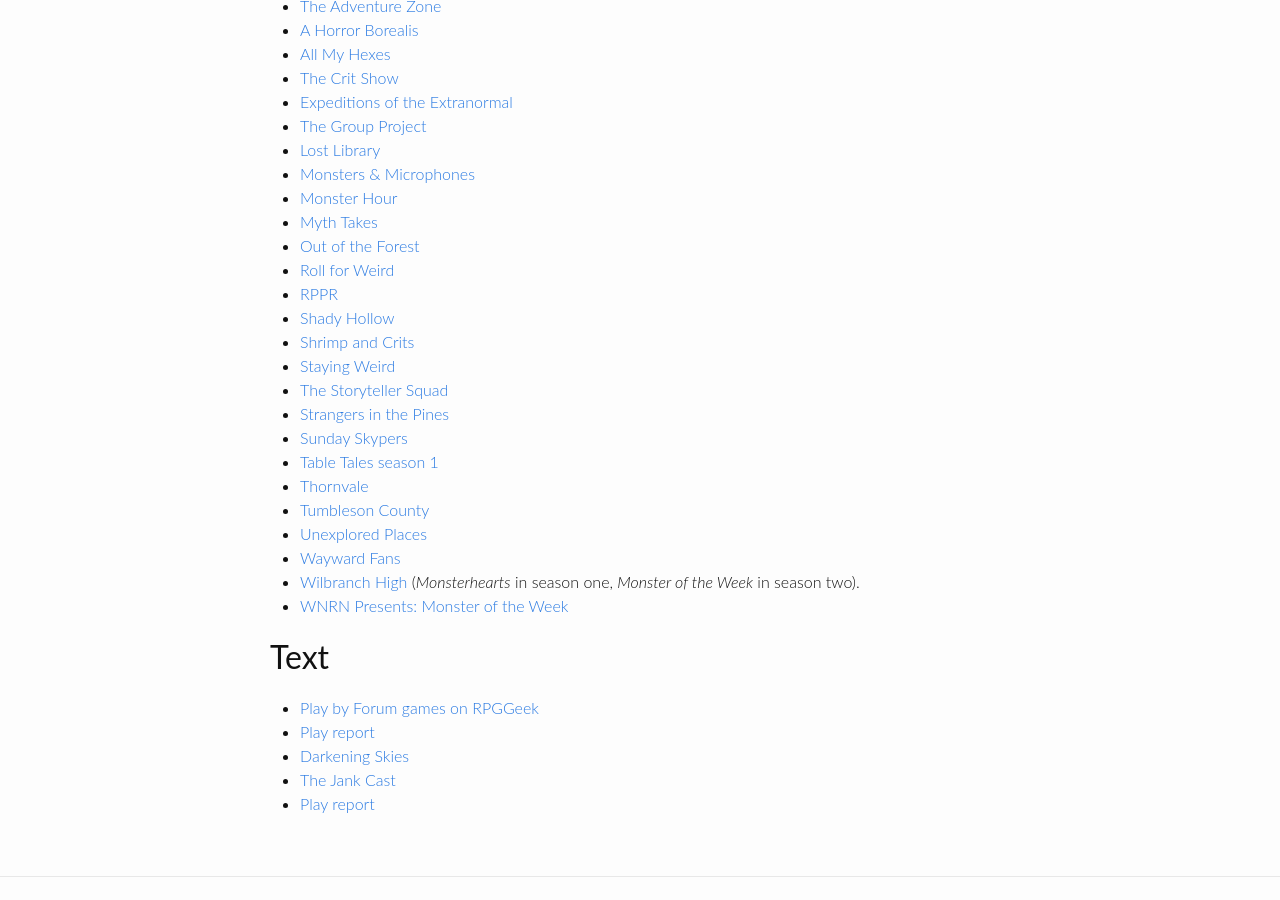
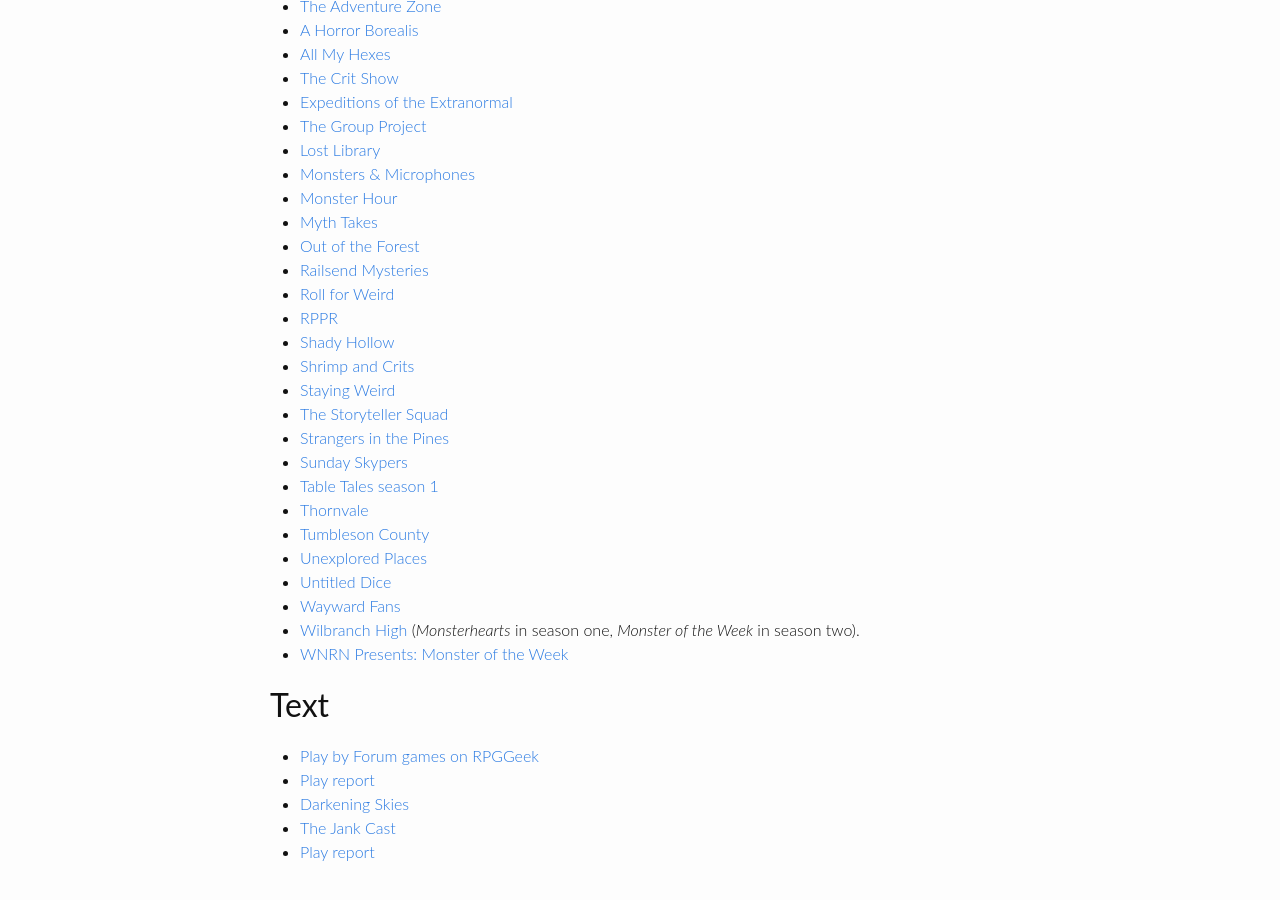
Before and after one commit to michael-sands/generic_games_site, a Jekyll site: the page built from motw_actual_plays.md, in a window 1280 px wide and 900 px high, scrolled down 716 px. Built offline with Jekyll 4.4.1, drawn with Linux system fonts in a browser that asks for light colours.

Commit message:
add a couple more

```diff
--- a/motw_actual_plays.md
+++ b/motw_actual_plays.md
@@ -37,6 +37,7 @@
 * [Monster Hour](https://podcasts.apple.com/us/podcast/monster-hour/id1473549676?fbclid=IwAR3SLdw5BEsat3X8FQgwzORXb2_3iOeaAv7R-x0lg9Y6MtZ57u6735zNmJM)
 * [Myth Takes](https://open.spotify.com/show/5LDvlARiOYzuHwxjHY7DoH)
 * [Out of the Forest](https://anchor.fm/theforestcast)
+* [Railsend Mysteries](https://anchor.fm/railsend-mysteries)
 * [Roll for Weird](https://www.majesticgoose.com/podcasts/roll-for-weird)
 * [RPPR](http://actualplay.roleplayingpublicradio.com/category/systems/powered-by-the-apocalypse/monster-of-the-week/)
 * [Shady Hollow](http://welcometoshadyhollow.com/)
@@ -49,6 +50,7 @@
 * [Thornvale](https://anchor.fm/thornvale/)
 * [Tumbleson County](https://soundcloud.com/minionworks/sets/troublesome-times-in-tumbleson)
 * [Unexplored Places](https://unexploredcast.tumblr.com/)
+* [Untitled Dice](https://www.untitleddicegame.com/wp/)
 * [Wayward Fans](http://www.thewaywardfans.com/podcasts/?tag=Monster+of+the+Week)
 * [Wilbranch High](https://wilbranchhigh.transistor.fm/) (_Monsterhearts_ in season one, _Monster of the Week_ in season two).
 * [WNRN Presents: Monster of the Week](https://soundcloud.com/wnrn/sets/wnrn-monster-of-the-week)
```
